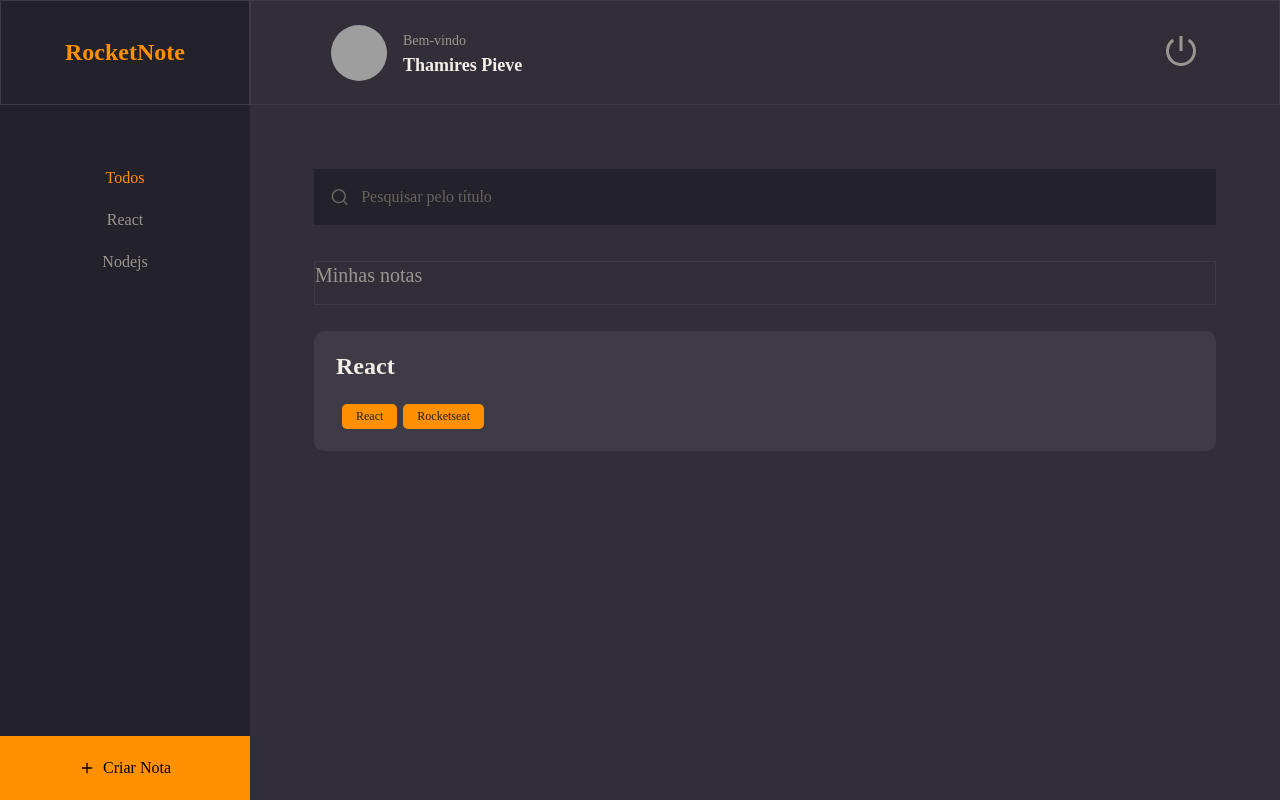
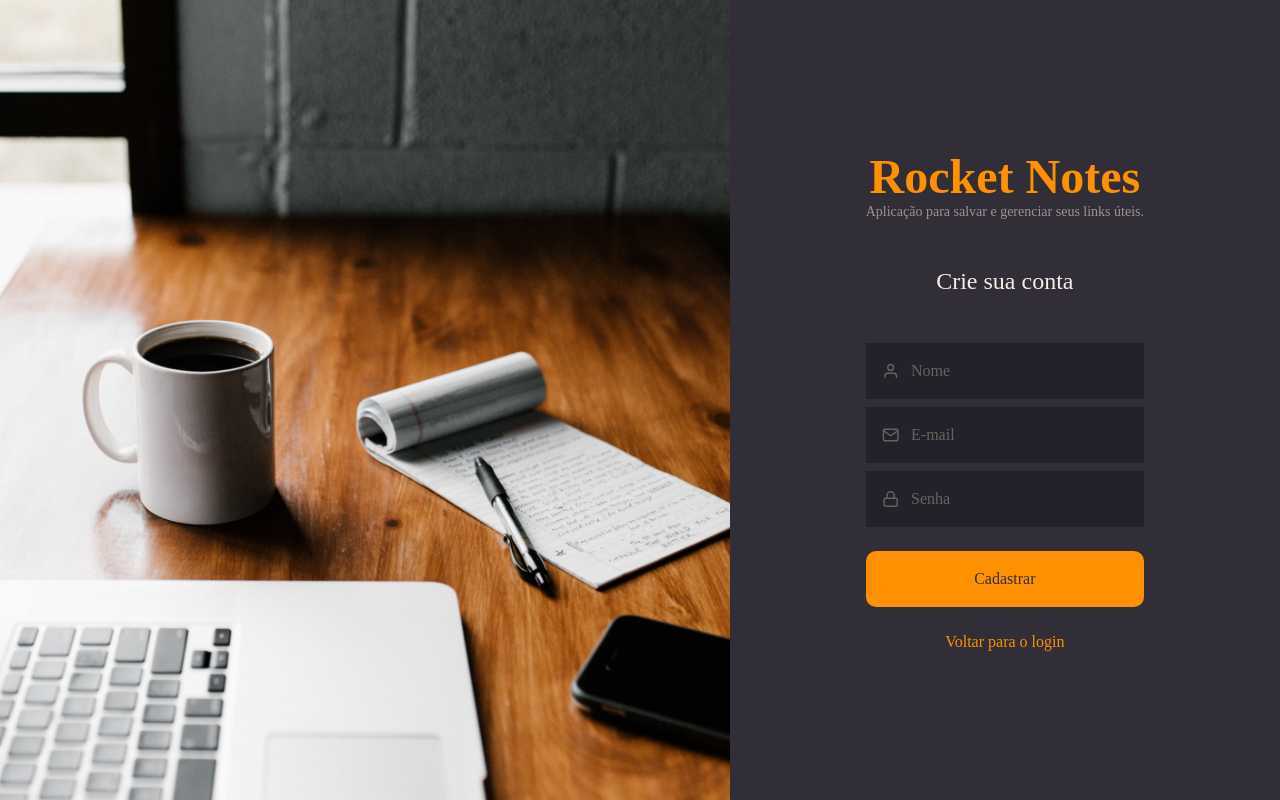
Before and after one commit to thamirespieve/Aulas-Explorer, a React app in the folder Stage09/rockeatnotes/: page / in a window 1280 px wide. Built offline with nearby package versions, Linux system fonts and the light colour scheme; grey boxes are pictures that could not be loaded; the HTML template or start-up script is replaced by a standard one.

Commit message:
feat: sigin and singup pages

```diff
--- a/Stage09/rockeatnotes/src/main.jsx
+++ b/Stage09/rockeatnotes/src/main.jsx
@@ -2,6 +2,8 @@
 import ReactDOM from 'react-dom/client'
 import {Details} from './pages/Details/Details'
 import {Home} from './pages/Home'
+import {SingIn} from './pages/SingIn'
+import {SingUp} from './pages/SingUp'
 import {ThemeProvider} from "styled-components"
 
 import theme from "./styles/theme"
@@ -11,7 +13,7 @@
   <React.StrictMode>
     <ThemeProvider theme={theme}>
       <GlobalStyle/>
-      <Home />
+      <SingUp />
     </ThemeProvider>
   </React.StrictMode>
 )
--- /dev/null
+++ b/Stage09/rockeatnotes/src/pages/SingIn/index.jsx
@@ -0,0 +1,27 @@
+import {FiMail,FiLock} from "react-icons/fi"
+import { Container,Form,BackgroundImg } from "./style";
+
+import {Input} from "../../components/Input"
+import {Button} from "../../components/Button"
+
+export function SingIn(){
+
+  return(
+  <Container>
+    <Form>
+    <h1>Rocket Notes</h1>
+    <p>Aplicação para salvar e gerenciar seus links úteis.</p>
+
+    <h2>Faça seu login</h2>
+    <Input type="text" placeholder="E-mail" icon={FiMail}/>
+    <Input type="password" placeholder="Senha" icon={FiLock}/>
+
+
+    <Button title="Entrar"/>
+
+    <a href="#">Criar conta</a>
+    </Form>
+    <BackgroundImg/>
+  </Container>
+  )
+}
--- /dev/null
+++ b/Stage09/rockeatnotes/src/pages/SingIn/style.js
@@ -0,0 +1,45 @@
+import styled from 'styled-components'
+import backgroundImg from '../../Assets/background.png'
+
+export const Container = styled.div`
+  height: 100vh;
+  display: flex;
+
+  align-items: stretch;
+`
+export const Form = styled.form`
+  margin: 0 136px;
+
+  display: flex;
+  flex-direction: column;
+  justify-content: center;
+  align-items: center;
+
+  text-align: center;
+
+  > h1 {
+    font-size: 48px;
+    color: ${({ theme }) => theme.COLORS.ORANGE};
+  }
+
+  > h2 {
+    font-size: 24px;
+    padding: 48px 0;
+  }
+
+  > p {
+    font-size: 14px;
+    color: ${({ theme }) => theme.COLORS.GRAY_100};
+  }
+
+  > a {
+    margin-top: 124px;
+    color: ${({ theme }) => theme.COLORS.ORANGE};
+  }
+`
+
+export const BackgroundImg = styled.div`
+  flex: 1;
+  background: url(${backgroundImg}) no-repeat center center;
+  background-size: cover;
+`
--- /dev/null
+++ b/Stage09/rockeatnotes/src/pages/SingUp/index.jsx
@@ -0,0 +1,31 @@
+import {FiUser,FiMail,FiLock} from "react-icons/fi"
+
+import {Container, Form, BackgroundImg} from "./style"
+
+import { Input } from "../../components/Input"
+import { Button } from "../../components/Button"
+export function SingUp(){
+
+  return(
+    <Container>
+      <BackgroundImg/>
+
+      <Form>
+        <h1>Rocket Notes</h1>
+        <p>Aplicação para salvar e gerenciar seus links úteis.</p>
+
+        <h2>Crie sua conta</h2>
+
+        <Input type= "text" placeholder="Nome" icon={FiUser}/>
+        <Input type="email" placeholder="E-mail" icon={FiMail}/>
+        <Input type="password" placeholder="Senha" icon={FiLock}/>
+
+        <Button title="Cadastrar"/>
+
+        <a href="#">Voltar para o login</a>
+      </Form>
+
+    </Container>
+  )
+
+}
--- /dev/null
+++ b/Stage09/rockeatnotes/src/pages/SingUp/style.js
@@ -0,0 +1,48 @@
+import styled from 'styled-components'
+import backgroundImg from '../../Assets/background.png'
+
+export const Container = styled.div`
+  display: flex;
+  height: 100vh;
+
+  align-items: stretch;
+`
+
+export const Form = styled.form`
+  display: flex;
+  flex-direction: column;
+  justify-content: center;
+  align-items: center;
+  text-align: center;
+
+  margin: 0 136px;
+
+  > h1 {
+    font-weight: 700;
+    font-size: 48px;
+    color: ${({ theme }) => theme.COLORS.ORANGE};
+  }
+
+  > p {
+    font-size: 14px;
+    color: ${({ theme }) => theme.COLORS.GRAY_100};
+  }
+
+  > h2 {
+    padding: 48px 0;
+    font-weight: 500;
+    font-size: 24px;
+    color: ${({ theme }) => theme.COLORS.WHITE};
+  }
+
+  > a {
+    margin-top: 26px;
+    color: ${({ theme }) => theme.COLORS.ORANGE};
+  }
+`
+
+export const BackgroundImg = styled.div`
+  flex: 1;
+  background: url(${backgroundImg}) no-repeat center center;
+  background-size: cover;
+`
```
Also changed, not shown: Stage09/rockeatnotes/src/Assets/background.png (added).
